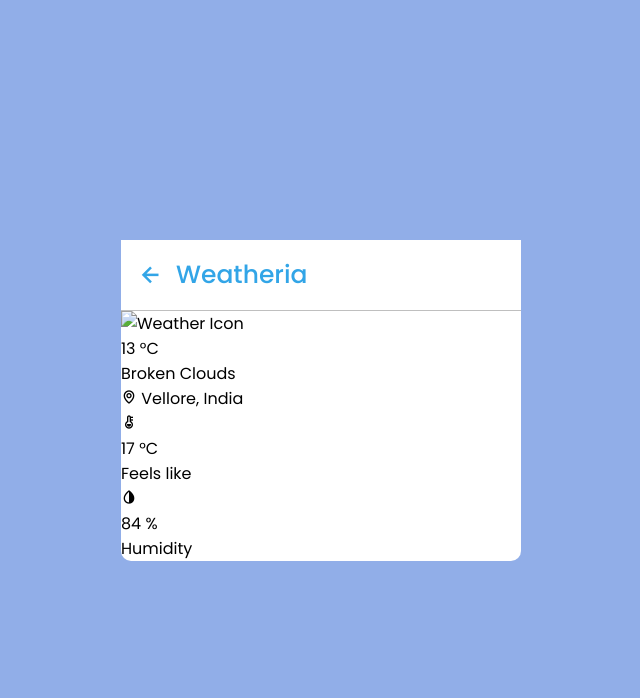
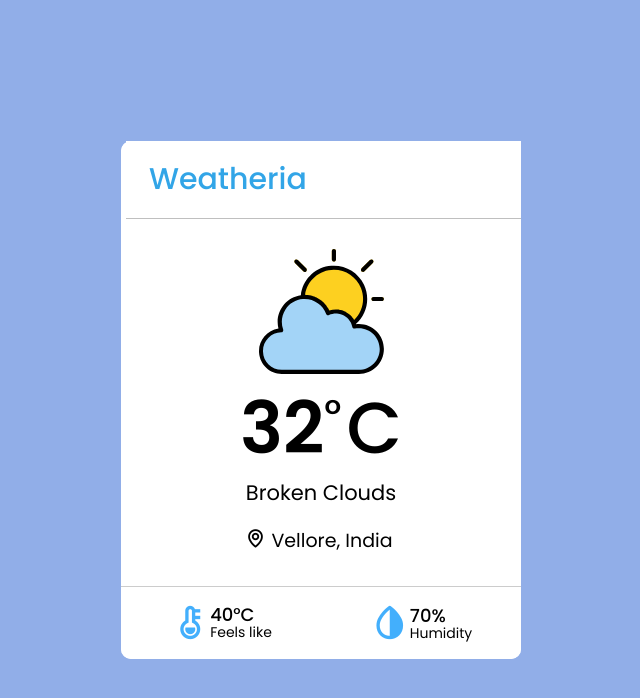
Before and after one commit to Jagan-Janakiraman/weatherAPI, a Flask app: page / in a window 1280 px wide. Shown: the top 698 px of the page, without its empty margins (319-959 px from the left). Run offline with Flask 3, Linux system fonts and the light colour scheme.

Commit message:
css almost done,frontend integration left, 70% completed

```diff
--- a/static/style.css
+++ b/static/style.css
@@ -32,14 +32,19 @@ body{
 /* header arrow styling */
 header i{
   cursor: pointer;
+  font-size: 0px;
+  margin-right: 8px;
+}
+.wrapper.active header{
   font-size: 30px;
-  margin-right: 10px;
+  margin-left: 5px;
 }
 /* section div styling */
 .wrapper .input-part{
-  display: none;  /* hides the content(enter city name or get device location) */
   margin: 20px 25px 30px ;
-
+}
+.wrapper.active .input-part{
+  display: none;
 }
 .input-part .info-txt{
   display: none;
@@ -49,55 +54,140 @@ header i{
   border-radius: 7px;
   margin-bottom: 15px;
 }
-.info-txt.error{
+.input-part .info-txt.error{
+  color: #721c24;
   display: block;
-  color: #721c24;
-  background-color: #f8d7da;
-  border: 1px solid  #f5c6cb;
-
+  background: #f8d7da;
+  border: 1px solid #f5c6cb;
 }
-.info-txt.pending{
+.input-part .info-txt.pending{
+  color: #0c5460;
   display: block;
-  color: #0c5460;
-  background-color: #d1ecf1;
-  border: 1px solid  #bee5eb;
-
+  background: #d1ecf1;
+  border: 1px solid #bee5eb;
 }
 .input-part :where(input, button){
   width: 100%;
   height: 55px;
   border: none;
   outline: none;
+  font-size: 18px;
   border-radius: 7px;
 }
 /* city name box css */
 .input-part input{
   text-align: center;
-  border: 1px solid #bfbfbf;
+  padding: 0 15px;
+  border: 1px solid #ccc;
 }
 /* the city name box border on click turns blue */
 .input-part input:is(:focus, :valid){
   border: 2px solid #43AFFC;
 }
-/* get address by location(button) css */
-.input-part button{
-  color: #fff;
-  cursor: pointer;
-  background-color: blue;
+.input-part input::placeholder{
+  color: #bfbfbf;
 }
-.input-part .seperator{
+
+.input-part .separator{
   height: 1px;
   width: 100%;
-  margin: 20px 0;
+  margin: 25px 0;
   background-color: #aaa5a5;
   display: flex;
   align-items: center;
   justify-content: center;
 }
-.seperator::before{
+.separator::before{
   content: "or";
+  color: #b3b3b3;
   font-size: 19px;
   padding: 0 15px;
-
   background-color: #fff;
 }
+/* get address by location(button) css */
+.input-part button{
+  color: #fff;
+  cursor: pointer;
+  background-color: #43AFFC;
+  transition: 0.3s ease;
+}
+/* weather data css styling below */
+.wrapper .weather-part{
+  margin: 30px 0 0;
+  display: none;
+  align-items: center;
+  justify-content: center;
+  flex-direction: column;
+}
+.wrapper.active .weather-part{
+  display: flex;
+}
+.weather-part img{
+  max-width: 125px;
+}
+.weather-part .temp{
+  display: flex;
+  font-weight: 500;
+  font-size: 72px;
+}
+.weather-part .temp .numb{
+  font-weight: 600;
+}
+.weather-part .temp .deg{
+  font-size: 40px;
+  margin: 10px 5px 0 0;
+  display: block;
+
+}
+.weather-part .weather{
+  font-size: 21px;
+  text-align: center;
+  margin: -5px 20px 15px;
+
+}
+.weather-part .location{
+  display: flex;
+  font-size: 19px;
+  padding: 0 20px;
+  text-align: center;
+  margin-bottom: 30px;
+  align-items: flex-start;
+}
+.location i{
+  font-size: 22px;
+  margin: 4px 5px 0 0;
+}
+.weather-part .bottom-details{
+  display: flex;
+  width: 100%;
+  justify-content: space-between;
+  border-top: 1px solid #ccc;
+}
+.bottom-details .column{
+  display: flex;
+  width: 100%;
+  padding: 15px 0;
+  align-items: center;
+  justify-content: center;
+}
+.column i{
+  color: #43AFFC;
+  font-size: 40px;
+}
+.column.humididty{
+  border-left: 5px solid #e2e1e1;
+}
+.details .temp, .humidity span{
+  font-size: 18px;
+  font-weight: 500;
+  margin-top: -3px;
+}
+.details .temp .deg{
+  margin: 0;
+  font-size: 17px;
+  pad: 0 2px 0 1px;
+}
+.details p{
+  font-size: 14px;
+  margin-top: -6px;
+}
--- a/templates/index.html
+++ b/templates/index.html
@@ -12,18 +12,18 @@
 
 <body>
      <div class="wrapper">
+     <div class="wrapper active">
         <header><i class="bx bx-left-arrow-alt"></i>Weatheria</header>
         <section class="input-part">
             <p class="info-txt">Please enter valid city name</p>
             <input type="text" placeholder="Enter city name" spellcheck="false" required>
-            <div class="seperator"></div>
-            <button> Get by device location</button>
+            <div class="separator"></div>
+            <button> Get by device location </button>
         </section>
         <section class="weather-part">
-            <img src="" alt="Weather Icon">
-            <!-- temperature -->
+            <img src="../icons/cloud.svg" alt="Weather Icon">
             <div class="temp">
-                <span class="numb">13</span>
+                <span class="numb">32</span>
                 <span class="deg">°</span>C
             </div>
             <div class="weather">Broken Clouds</div>
@@ -36,7 +36,7 @@
                     <i class="bx bxs-thermometer"></i>
                     <div class="details">
                         <div class="temp">
-                            <span class="numb">17</span>
+                            <span class="numb-2">40</span>
                             <span class="deg">°</span>C
                         </div>
                         <p>Feels like</p>
@@ -45,10 +45,7 @@
                 <div class="column humidity">
                     <i class="bx bxs-droplet-half"></i>
                     <div class="details">
-                        <div class="temp">
-                            <span class="numb">84</span>
-                            <span class="deg">%</span>
-                        </div>
+                        <span>70%</span>
                         <p>Humidity</p>
                     </div>
                 </div>
```
Also changed, not shown: icons/clear.svg (added), icons/cloud.svg (added), icons/haze.svg (added), icons/rain.svg (added), icons/snow.svg (added), icons/storm.svg (added).
